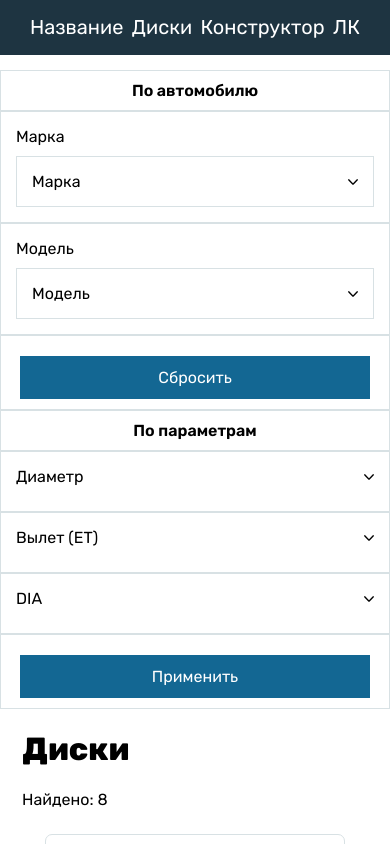
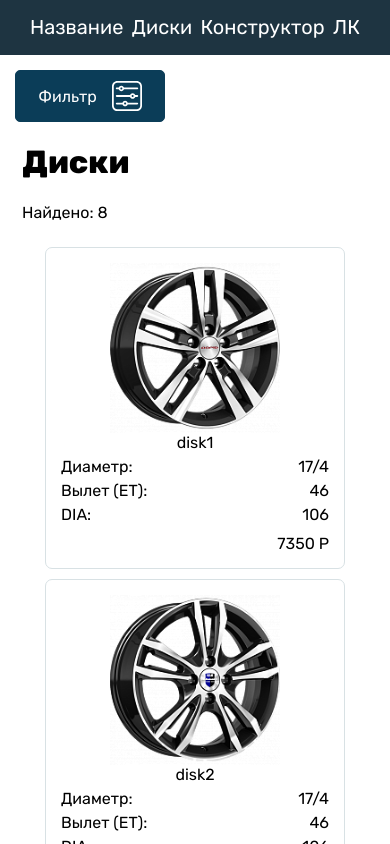
Before and after one commit to krai54rus/disks_shop, a React (Create React App) app: page /catalog in a window 390 px wide. Shown: the top 844 px of the page. Built offline with nearby package versions, Linux system fonts and the light colour scheme.

Commit message:
catalog filter mobile

```diff
--- a/src/App.css
+++ b/src/App.css
@@ -268,9 +268,51 @@ a{
   justify-content: space-between;
   align-items: flex-start;
   margin-top: 15px;
+  position: relative;
+}
+/* .catalog-filter{
+  background-color: white;
+} */
+.catalog-filter__mobile{
+  display: none;
+  justify-content: flex-start;
+  padding: 0px 15px;
+  width: 100%;
+}
+.filter-show{
+  display: block !important;
+}
+.catalog-filter__mobile_btn{
+  display: flex;
+  justify-content: center;
+  align-items: center;
+  border: 1px solid #0b3d58;
+  background-color: #0b3d58;
+  border-radius: 5px;
+  color: white;
+  width: 150px;
+  padding: 10px 20px;
+  transition: 0.5s;
+}
+.mobile-filter-button{
+  margin-right: 15px;
+}
+.catalog-filter__mobile_btn.mobclick{
+  background-color: #fff;
+  color: #0b3d58;
+}
+.mobile-button_img{
+  width: 30px;
+  height: 30px;
+}
+.mobile-button_img img{
+  width: 100%;
+  height: 100%;
 }
 .catalog-filter__list{
   width: 300px;
+  background-color: white;
+  z-index: 10;
 }
 .catalog-filter__list-section_title{
   text-align: center;
@@ -390,7 +432,16 @@ a{
   width: 100%;
   height: 100%;
 }
-
+.catalog-filer__overlay{
+  display: none;
+  position: fixed;
+  top: 0;
+  right: 0;
+  bottom: 0;
+  left: 0;
+  background-color: rgba(19, 103, 147, .5);
+  z-index: 4;
+}
 @media (max-width: 1439px){
   .catalog-disks__list{
     padding-right: 22px;
@@ -400,16 +451,38 @@ a{
   }
 }
 @media (max-width: 1024px){
+  .catalog-wrapper{
+    flex-direction: column;
+  }
+  .catalog-filter{
+    position: absolute;
+    width: 100%;
+    /* background-color: rgba(19, 103, 147, 0.5); */
+    height: 100vh;
+    top: -70px;
+    display: none;
+  }
+  .catalog-filer__overlay{
+    display: block;
+  }
+  .catalog-filter__list {
+    position: absolute;
+    right: 0px;
+  }
+  .catalog-filter__mobile{
+    display: flex;
+  }
   .catalog-disks__list{
     padding-right: 10px;
     padding-left: 10px;
   }
   .catalog-disks__list_item {
-    width: calc(50% - 10px);
+    width: calc(33.3% - 10px);
     margin: 5px;
   }
 }
-@media (max-width: 900px){
+
+/* @media (max-width: 900px){
   .catalog-wrapper{
     flex-direction: column;
   }
@@ -419,7 +492,7 @@ a{
   .catalog-filter__list{
     width: 100%;
   }
-}
+} */
 @media (max-width: 767px){
   .catalog-disks__list{
     justify-content: center;
--- a/src/components/catalog/CatalogFilter.js
+++ b/src/components/catalog/CatalogFilter.js
@@ -28,7 +28,8 @@ function CatalogFilter(props){
         setCurModel(pickModel[0]);
     }
     return (
-        <div className="catalog-filter">
+        <div className={`catalog-filter ${props.showFilter ? "filter-show" : ""}`}>
+                <div className="catalog-filer__overlay" onClick={() => props.toggleFilter(false)}></div>
                 <div className="catalog-filter__list">
                     <div className="catalog-filter__list-section">
                         <div className="catalog-filter__list-section_title">
--- /dev/null
+++ b/src/components/catalog/CatalogFilterMobile.js
@@ -0,0 +1,29 @@
+import React from 'react';
+function CatalogFilterMobile(props){
+
+    function mobileFilter(){
+      if (props.showFilter) {
+        props.toggleFilter(false);
+      }else{
+        props.toggleFilter(true);
+      }
+    }
+
+    return (
+        <div className="catalog-filter__mobile">
+                  <div className={`catalog-filter__mobile_btn ${props.showFilter ? "mobclick" : ""}`} onClick={() => mobileFilter()}>
+                    <div className="mobile-filter-button">
+                      <span>Фильтр</span>
+                    </div>
+                    <div className="mobile-button_img">
+                      {
+                        props.showFilter
+                        ? <img src="./img/filter.svg" alt="" />
+                        : <img src="./img/filter-white.svg" alt="" />
+                      }
+                    </div>
+                  </div>
+          </div>
+    );
+}
+export default CatalogFilterMobile;
--- a/src/components/pages/CatalogPage.js
+++ b/src/components/pages/CatalogPage.js
@@ -1,13 +1,19 @@
 import React,{useState,useEffect} from 'react';
 import CatalogFilter from '../catalog/CatalogFilter';
+import CatalogFilterMobile from '../catalog/CatalogFilterMobile';
 import CatalogSection from '../catalog/CatalogSection';
 function CatalogPage(){
     const [diskArr,setDisk] = useState([{"name":"disk1"},{"name":"disk2"},{"name":"disk3"},{"name":"disk4"},{"name":"disk1"},{"name":"disk2"},{"name":"disk3"},{"name":"disk4"}]);
+    const [showFilter,toggleFilter] = useState(false);
+    function toggleFilterFunc(show = false) {
+        toggleFilter(show);
+    }
     return(
         <div className="сatalog-page">
             <div className="container">
                 <div className="catalog-wrapper">
-                    <CatalogFilter />
+                    <CatalogFilterMobile showFilter={showFilter} toggleFilter={toggleFilterFunc} />
+                    <CatalogFilter showFilter={showFilter} toggleFilter={toggleFilterFunc} />
                     <CatalogSection disks={diskArr}/>
                 </div>
             </div>
```
Also changed, not shown: src/components/constructor/ConstructorFilter.js (+0 -7 lines), public/img/filter-white.svg (added), public/img/filter.svg (added).
